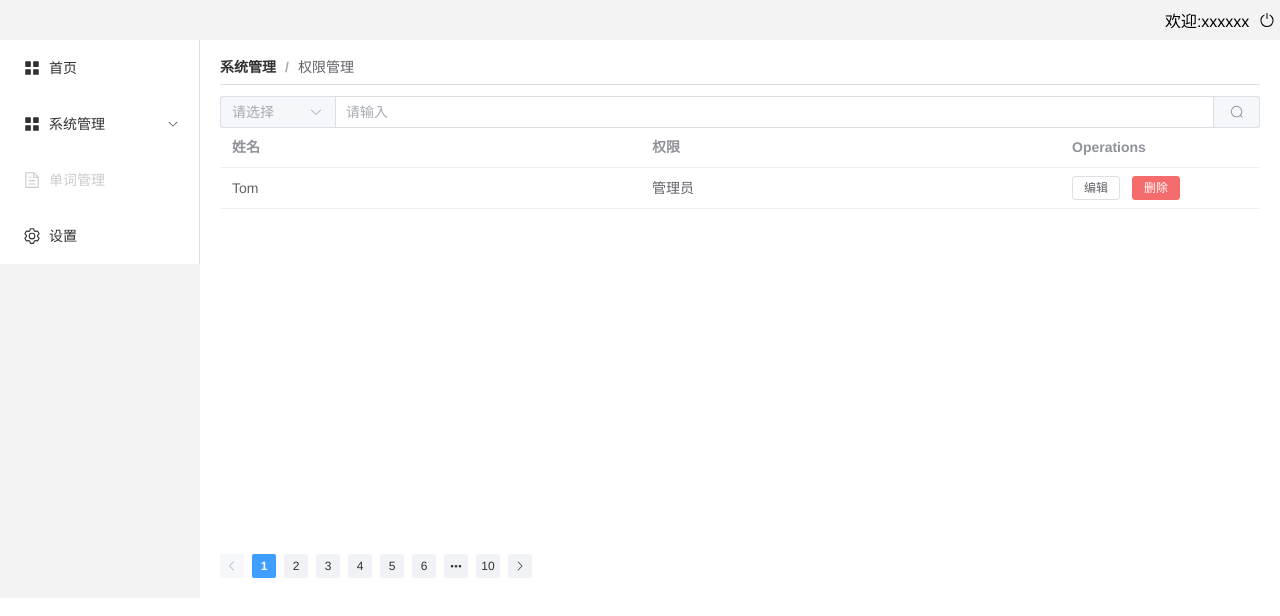
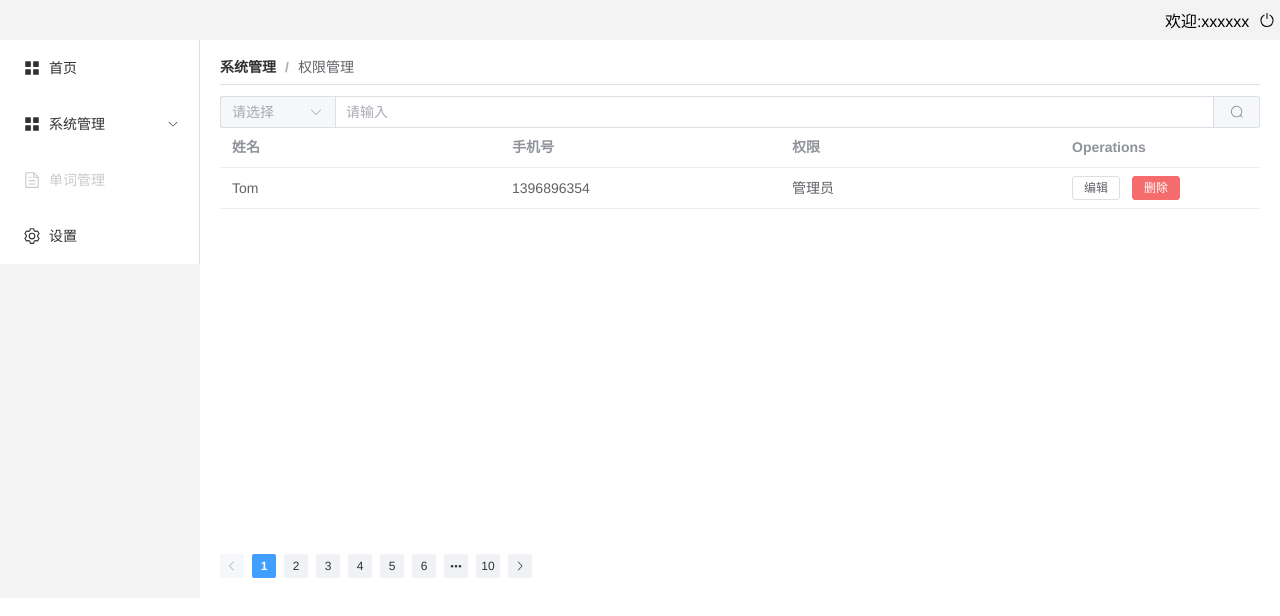
Before and after one commit to lsWorl/CMS, a Vue app: page /index/authorityManage in a window 1280 px wide. Shown: the top 616 px of the page. Built offline with nearby package versions, Linux system fonts and the light colour scheme.

Commit message:
完善修改按钮

```diff
--- a/src/components/Form.vue
+++ b/src/components/Form.vue
@@ -96,7 +96,7 @@ const handleEdit = (index: number, row: BarType) => {
 
 // 删除事件
 const handleDelete = (index: number, row: BarType) => {
-  console.log(index, row)
+  // console.log(index, row)
   emit('delete',index)
 }
 
@@ -120,6 +120,12 @@ const submitForm = () => {
 // 重置
 const resetForm = ()=>{
   selected.value = ''
+
+  Object.keys(form.value).forEach(key=>{
+    form.value[key] = ''
+  })
+
+
 }
 
 
@@ -135,5 +141,6 @@ const resetForm = ()=>{
   height: 410px;
   overflow-y: auto;
   // overflow-y: scroll;
+  justify-content: space-between;
 }
 </style>
--- a/src/interface/AuthorityManageType.ts
+++ b/src/interface/AuthorityManageType.ts
@@ -1,6 +1,6 @@
 interface User {
   name:string
-
+  phone:string
   permissions:string
 }
 
--- a/src/views/main/AuthorityManage.vue
+++ b/src/views/main/AuthorityManage.vue
@@ -24,7 +24,7 @@
       </div>
 
       <div>
-        <Form @submitForm ="changeValue" :barTitle="tableTitle" :tableData="tableData"></Form>
+        <Form @delete="deleteItem" @submitForm ="changeValue" :barTitle="tableTitle" :tableData="tableData"></Form>
       </div>
     </div>
 
@@ -68,12 +68,19 @@ const changeValue = (item:User,index:number)=>{
   console.log(tableData[index])
   tableData[index] = item
 }
-
+// 删除数据
+const deleteItem = (index:number)=>{
+  console.log(index)
+}
 // 表格标题
 const tableTitle = ref<BarType[]>([
   {
     name: '姓名',
     props: 'name',
+  },
+  {
+    name: '手机号',
+    props: 'phone',
   },
   {
     name: '权限',
@@ -85,6 +92,7 @@ const tableTitle = ref<BarType[]>([
 const tableData = reactive<User[]>([
   {
     name: 'Tom',
+    phone:'1396896354',
     permissions: '管理员',
   },
 ])
--- a/src/views/main/UserManage.vue
+++ b/src/views/main/UserManage.vue
@@ -23,7 +23,7 @@
       </div>
 
       <div>
-        <Form @submitForm ="changeValue" :barTitle="tableTitle" :tableData="tableData"></Form>
+        <Form @delete="deleteItem" @submitForm ="changeValue" :barTitle="tableTitle" :tableData="tableData"></Form>
       </div>
     </div>
 
@@ -129,10 +129,10 @@ const tableData:User[] = reactive([
   },
 ])
 
-
-watch(SearchContent, () => {
-  // console.log(selected.value)
-})
+// 删除数据
+const deleteItem = (index:number)=>{
+  console.log(index)
+}
 
 // 选择输入框的类型
 const SelectData = () => {
```
